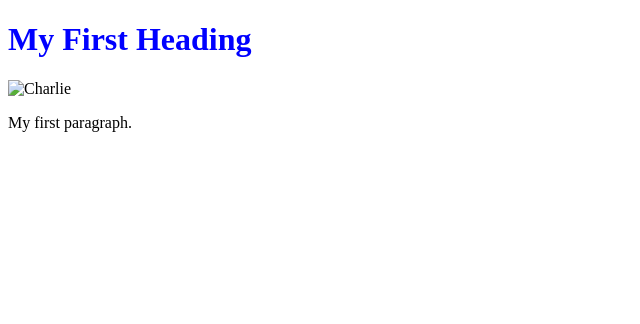
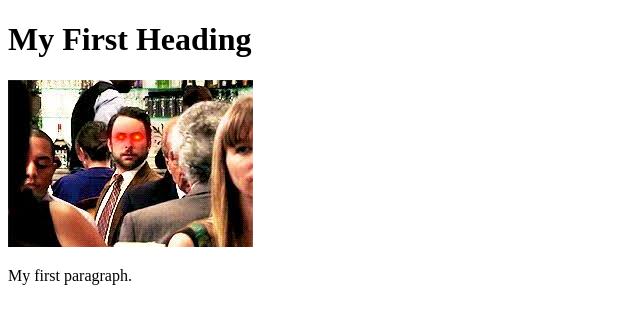
Before and after one commit to RyanBradford22/RyanBradford22.github.io, a plain HTML site: page index.html in a window 1280 px wide. Shown: the whole page, without its empty margins (0-640 px from the left). Drawn offline with Linux system fonts and the light colour scheme.

Commit message:
Update index.html

```diff
--- a/index.html
+++ b/index.html
@@ -2,13 +2,12 @@
 <html>
 <head>
 <title>Ryan's Personal Website </title>
-<link rel="stylesheet" href="cssPage.css">
 </head>
 <body>
 
 <h1>My First Heading</h1>
 
-<img src="memed-io-output.jpeg" alt="Charlie">
+<img src="memed-io-output.jpg">
 
 <p>My first paragraph.</p>
 
```
